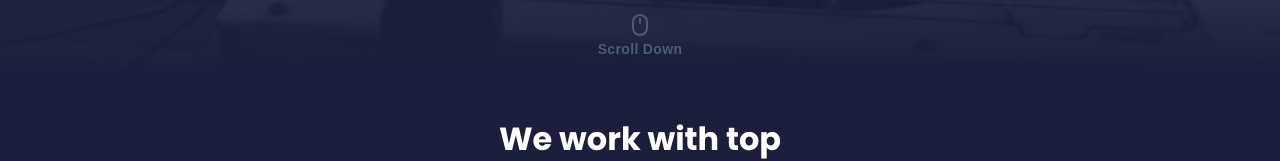
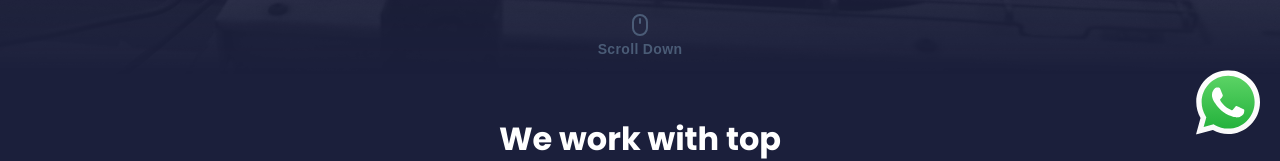
Before and after one commit to alphy1027/air-stream, a Next.js app: page / in a window 1280 px wide. Shown: the part 645-806 px from the top of the page. Built offline with nearby package versions, Linux system fonts and the light colour scheme; no server answers; a web font is replaced by a local one.

Commit message:
Added the whatsapp floating button

```diff
--- a/src/app/(leads)/ac-repair-nairobi/sections/LeadHero.tsx
+++ b/src/app/(leads)/ac-repair-nairobi/sections/LeadHero.tsx
@@ -2,8 +2,8 @@ import SectionContainer from "@/components/section/SectionContainer";
 
 export default function LeadHero() {
   return (
-    <div className=" min-h-[75vh] flex flex-col items-center justify-center from-neutral to-background bg-linear-to-t">
-      <SectionContainer className="translate-y-1/4">
+    <div className="min-h-[65vh] md:min-h-[70vh] flex flex-col items-center justify-center from-neutral to-background bg-linear-to-t">
+      <SectionContainer className="translate-y-1/3">
         <div className="flex flex-col gap-brand-spacing-xs max-w-190">
           <h1 className="text-foreground-heading">
             Air Conditioning Repair & Installation in Nairobi -
--- a/src/app/(leads)/components/LeadHeader.tsx
+++ b/src/app/(leads)/components/LeadHeader.tsx
@@ -9,7 +9,7 @@ export default function LeadHeader() {
       <SectionContainer className="flex justify-between items-center">
         <Badge />
         <CallButton
-          className="bg-primary py-brand-spacing-sm px-brand-spacing stroke-brand-white text-brand-white"
+          className="bg-primary py-brand-spacing-xs sm:py-brand-spacing-sm px-brand-spacing-xs sm:px-brand-spacing stroke-brand-white text-brand-white"
           phone={contact.info.phone1}
         />
       </SectionContainer>
--- a/src/app/(main)/contact-us/sections/InstantContactSection.tsx
+++ b/src/app/(main)/contact-us/sections/InstantContactSection.tsx
@@ -16,7 +16,7 @@ export default function InstantContactSection() {
         body={contact.info.email}
       />
       <InstantContact
-        href={`https://wa.me/${contact.info.phone1}`}
+        href={`https://wa.me/${contact.info.whatsapp}`}
         title="Whatsapp Us"
         icon={<WhatsappIcon />}
         body={contact.info.phone1}
--- a/src/app/layout.tsx
+++ b/src/app/layout.tsx
@@ -2,6 +2,7 @@ import type { Metadata } from "next";
 import { Afacad, Poppins } from "next/font/google";
 import "./globals.css";
 import { siteInfo } from "@/content/siteInfo";
+import WhatsappFixedIcon from "@/components/social/WhatsappFixedIcon";
 
 const afacad = Afacad({
   variable: "--font-afacad",
@@ -57,7 +58,10 @@ export default function RootLayout({
 }>) {
   return (
     <html data-scroll-behavior="smooth" lang="en" className={`${afacad.variable} ${poppins.variable} antialiased `}>
-      <body className="flex relative flex-col font-primary gap-y-brand-spacing-2xl">{children}</body>
+      <body className="flex relative flex-col font-primary gap-y-brand-spacing-2xl">
+        <WhatsappFixedIcon />
+        {children}
+      </body>
     </html>
   );
 }
--- /dev/null
+++ b/src/components/social/WhatsappFixedIcon.tsx
@@ -0,0 +1,15 @@
+import { contact } from "@/content/contact";
+import WhatsappIcon from "./icons/WhatsappIcon";
+
+export default function WhatsappFixedIcon() {
+  return (
+    <a
+      href={`https://wa.me/${contact.info.whatsapp}?text=Hi%2C%20I%E2%80%99m%20interested%20in%20your%20HVAC%20and%20refrigeration%20services.`}
+      target="_blank"
+      rel="noopener noreferrer"
+      className="fixed bottom-5 right-5 z-50 hover:scale-105 duration-300 ease-in"
+    >
+      <WhatsappIcon />
+    </a>
+  );
+}
--- /dev/null
+++ b/src/components/social/icons/WhatsappIcon.tsx
@@ -0,0 +1,40 @@
+export default function WhatsappIcon() {
+  return (
+    <svg width="64" height="65" viewBox="0 0 128 129" fill="none" xmlns="http://www.w3.org/2000/svg">
+      <g clipPath="url(#clip0_873_5620)">
+        <path
+          d="M2.7318 63.7286C2.7288 74.5671 5.5608 85.1501 10.9458 94.4781L2.2168 126.349L34.8328 117.797C43.854 122.708 53.9615 125.281 64.2328 125.282H64.2598C98.1673 125.282 125.769 97.6906 125.783 63.7771C125.79 47.3436 119.396 31.8906 107.779 20.2646C96.1638 8.63956 80.7163 2.23406 64.2573 2.22656C30.3458 2.22656 2.7463 29.8166 2.7323 63.7286"
+          fill="url(#paint0_linear_873_5620)"
+        />
+        <path
+          d="M0.535 63.708C0.5315 74.9365 3.465 85.898 9.042 95.56L0 128.574L33.7855 119.715C43.0945 124.79 53.5755 127.466 64.2405 127.47H64.268C99.392 127.47 127.985 98.8865 128 63.759C128.006 46.735 121.382 30.7265 109.35 18.684C97.3165 6.643 81.3165 0.007 64.268 0C29.138 0 0.549 28.58 0.535 63.708ZM20.6555 93.896L19.394 91.8935C14.091 83.4615 11.292 73.7175 11.296 63.712C11.307 34.5145 35.069 10.76 64.288 10.76C78.438 10.766 91.736 16.282 101.738 26.29C111.739 36.299 117.243 49.604 117.24 63.755C117.227 92.9525 93.464 116.71 64.268 116.71H64.247C54.7405 116.705 45.417 114.152 37.286 109.327L35.351 108.18L15.302 113.437L20.6555 93.896Z"
+          fill="url(#paint1_linear_873_5620)"
+        />
+        <path
+          d="M48.3388 37.0737C47.1458 34.4222 45.8903 34.3687 44.7558 34.3222C43.8268 34.2822 42.7648 34.2852 41.7038 34.2852C40.6418 34.2852 38.9163 34.6847 37.4578 36.2772C35.9978 37.8712 31.8838 41.7232 31.8838 49.5577C31.8838 57.3922 37.5903 64.9642 38.3858 66.0277C39.1823 67.0892 49.4023 83.6812 65.5883 90.0642C79.0403 95.3687 81.7778 94.3137 84.6973 94.0477C87.6173 93.7827 94.1193 90.1967 95.4458 86.4782C96.7733 82.7602 96.7733 79.5732 96.3753 78.9072C95.9773 78.2437 94.9153 77.8452 93.3228 77.0492C91.7303 76.2532 83.9008 72.4002 82.4413 71.8687C80.9813 71.3377 79.9198 71.0727 78.8578 72.6672C77.7958 74.2592 74.7463 77.8452 73.8168 78.9072C72.8883 79.9717 71.9588 80.1042 70.3668 79.3077C68.7733 78.5087 63.6448 76.8292 57.5603 71.4047C52.8263 67.1837 49.6303 61.9712 48.7013 60.3767C47.7723 58.7847 48.6018 57.9217 49.4003 57.1282C50.1158 56.4147 50.9933 55.2687 51.7903 54.3392C52.5843 53.4092 52.8493 52.7457 53.3803 51.6837C53.9118 50.6207 53.6458 49.6907 53.2483 48.8942C52.8493 48.0977 49.7548 40.2222 48.3388 37.0737Z"
+          fill="white"
+        />
+      </g>
+      <defs>
+        <linearGradient
+          id="paint0_linear_873_5620"
+          x1="64"
+          y1="126.349"
+          x2="64"
+          y2="2.22656"
+          gradientUnits="userSpaceOnUse"
+        >
+          <stop stopColor="#1FAF38" />
+          <stop offset="1" stopColor="#60D669" />
+        </linearGradient>
+        <linearGradient id="paint1_linear_873_5620" x1="64" y1="128.574" x2="64" y2="0" gradientUnits="userSpaceOnUse">
+          <stop stopColor="#F9F9F9" />
+          <stop offset="1" stopColor="white" />
+        </linearGradient>
+        <clipPath id="clip0_873_5620">
+          <rect width="128" height="129" fill="white" />
+        </clipPath>
+      </defs>
+    </svg>
+  );
+}
--- a/src/content/contact.ts
+++ b/src/content/contact.ts
@@ -1,6 +1,7 @@
 export const contact = {
   info: {
     phone1: "+254 725 397 521",
+    whatsapp: "254725397521",
     phone2: "+254 737 323 089",
     email: "airstreamcoolingsystems@gmail.com",
   },
```
